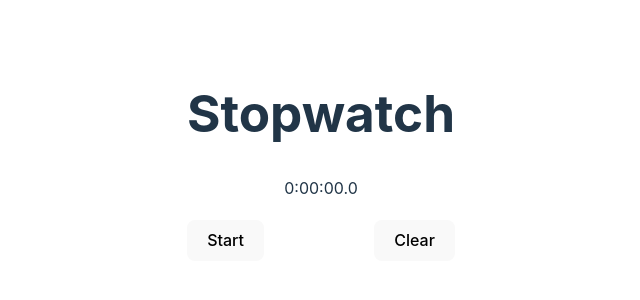
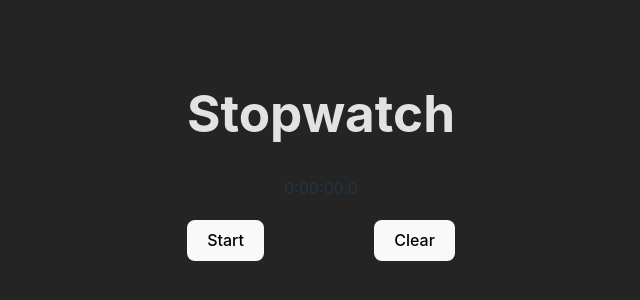
Before and after one commit to johnn4127/react101Practice, a React (Vite) app in the folder dezStopWatch/: page / in a window 1280 px wide. Shown: the part 244-544 px from the top of the page, without its empty margins (319-959 px from the left). Built offline with nearby package versions, Linux system fonts and the light colour scheme.

Commit message:
adds color

```diff
--- a/dezStopWatch/src/App.css
+++ b/dezStopWatch/src/App.css
@@ -47,3 +47,9 @@
   margin-top: 20px;
 
 }
+body{
+  background-color: #242424;
+}
+.titleStop{
+  color: rgba(255, 255, 255, 0.87)
+}
--- a/dezStopWatch/src/components/DezStopWatch.jsx
+++ b/dezStopWatch/src/components/DezStopWatch.jsx
@@ -41,7 +41,7 @@ const DezStopWatch = () => {
   return (
     <div>
       <div>
-        <h1>Stopwatch</h1>
+        <h1 className='titleStop'>Stopwatch</h1>
       </div>
       <div className='clock'>
         <label>{convertToTime(lapse)}</label>
```
Also changed, not shown: 2 other files (tests, documents, lock files or other folders).
